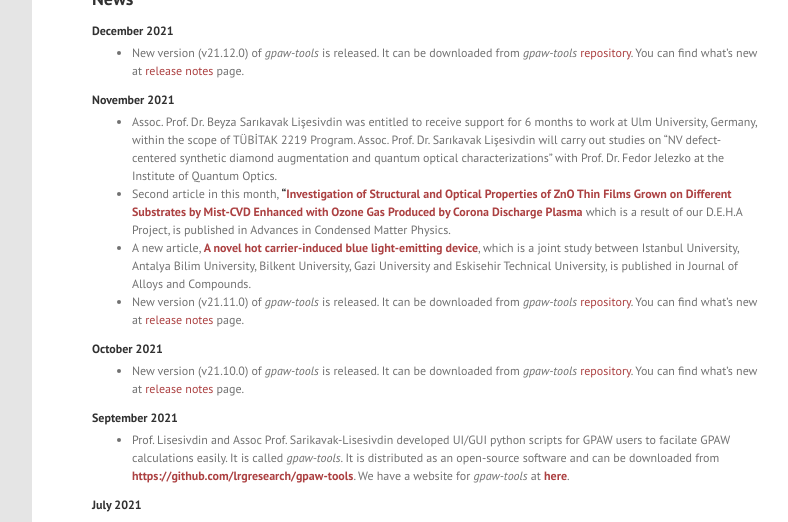
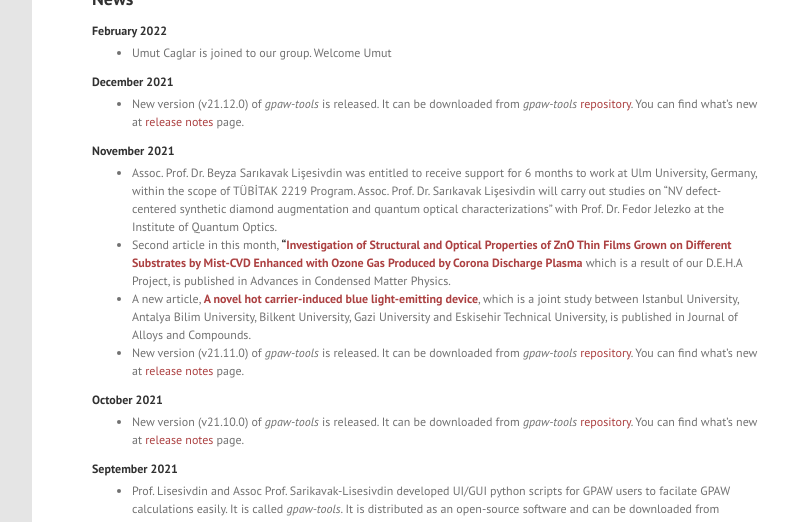
Before and after one commit to lrgresearch/oldwebsite, a Jekyll site: the page built from index.md, in a window 1280 px wide and 900 px high, cut to the strip 378-900 px from the top of the window. Shown: the whole strip, without its empty margins (184-972 px from the left). Built offline with Jekyll 4.4.1, drawn with Linux system fonts in a browser that asks for light colours; the list of posts is cut into pages by our own code.

Commit message:
Update index.md

```diff
--- a/index.md
+++ b/index.md
@@ -4,6 +4,10 @@ layout: page
 [![LRG Banner](files/next2022-withlink.png)](https://lrgresearch.org/research.html#next-in-lrg)
 
 ## News
+
+#### February 2022
+
+* Umut Caglar is joined to our group. Welcome Umut
 
 #### December 2021
 
```
